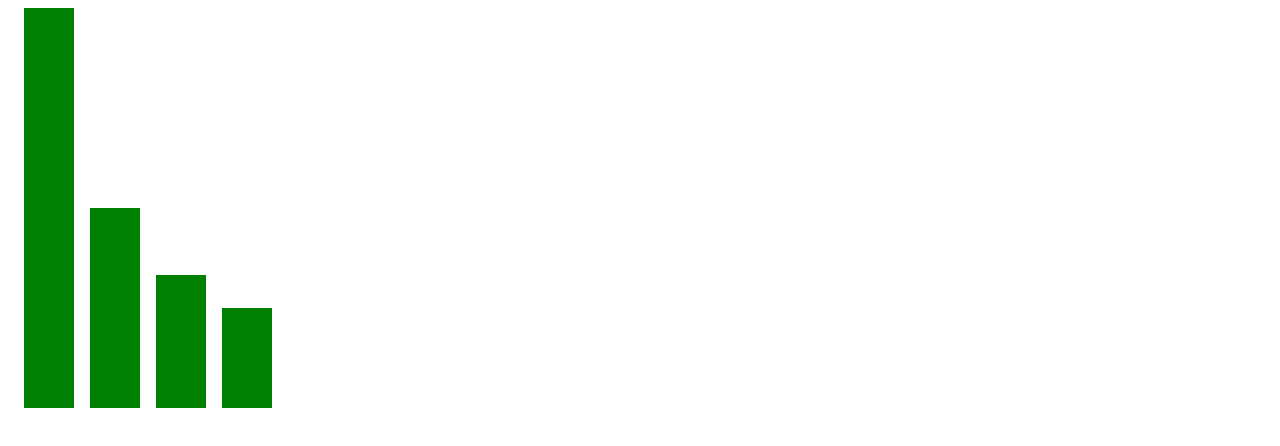
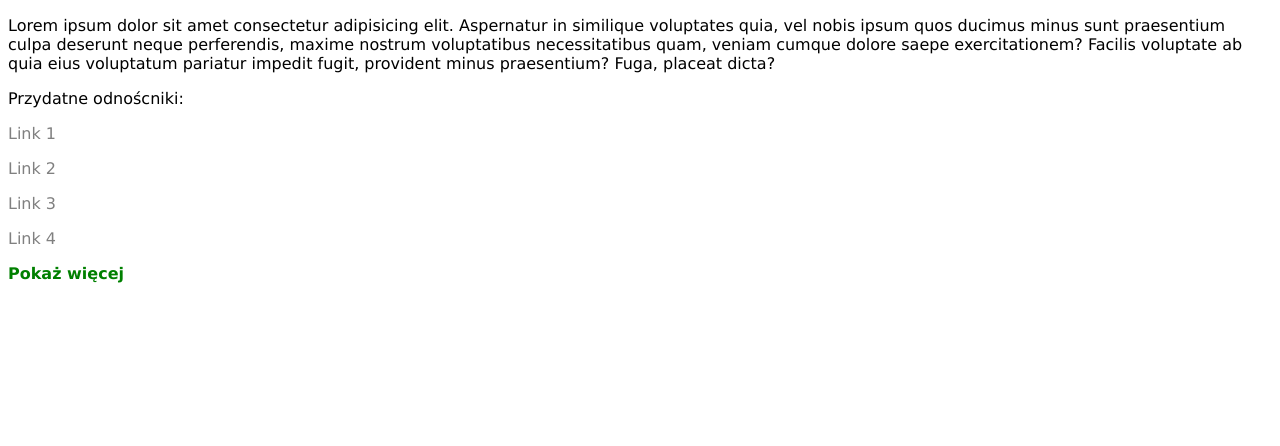
Before and after one commit to kbloski/scss_kurs, a Vue app in the folder vue-project/: page / in a window 1280 px wide. Shown: the top 446 px of the page. Built offline with nearby package versions, Linux system fonts and the light colour scheme.

Commit message:
Zagnieżdzanie pseudoklas

```diff
--- a/vue-project/src/components/sass/index.vue
+++ b/vue-project/src/components/sass/index.vue
@@ -5,7 +5,8 @@
     <!-- <l4_domieszki></l4_domieszki> -->
     <!-- <l5_zagniezdzanie></l5_zagniezdzanie> -->
     <!-- <l6_domieszki-zparametrami></l6_domieszki-zparametrami> -->
-    <l7_funkcje></l7_funkcje>
+    <!-- <l7_funkcje></l7_funkcje> -->
+    <l8_zagniezdzanie_pseudoklas></l8_zagniezdzanie_pseudoklas>
 </template>
 
 <script>
@@ -16,6 +17,7 @@ import l4_domieszki from './l4_domieszki.vue';
 import l5_zagniezdzanie from './l5_zagniezdzanie.vue';
 import L6_domieszkiZparametrami from './l6_domieszkiZparametrami.vue';
 import l7_funkcje from './l7_funkcje.vue';
+import l8_zagniezdzanie_pseudoklas from './l8_zagniezdzanie_pseudoklas.vue';
 
 export default {
     components: {
@@ -25,7 +27,8 @@ export default {
         l4_domieszki,
         l5_zagniezdzanie,
         L6_domieszkiZparametrami,
-        l7_funkcje
+        l7_funkcje,
+        l8_zagniezdzanie_pseudoklas
     }
 }
 </script>
--- a/vue-project/src/components/sass/l7_funkcje.vue
+++ b/vue-project/src/components/sass/l7_funkcje.vue
@@ -1,5 +1,4 @@
 <template>
-    <!-- <div>Funkcje</div> -->
     <div id="p1"></div>
     <div id="p2"></div>
     <div id="p3"></div>
--- /dev/null
+++ b/vue-project/src/components/sass/l8_zagniezdzanie_pseudoklas.vue
@@ -0,0 +1,81 @@
+<template>
+    <section>
+        <p>Lorem ipsum dolor sit amet consectetur adipisicing elit. Aspernatur in similique voluptates quia, vel nobis ipsum quos ducimus minus sunt praesentium culpa deserunt neque perferendis, maxime nostrum voluptatibus necessitatibus quam, veniam cumque dolore saepe exercitationem? Facilis voluptate ab quia eius voluptatum pariatur impedit fugit, provident minus praesentium? Fuga, placeat dicta?</p>
+
+        <div class="hyperlinks">
+            <p>Przydatne odnoścniki:</p>
+            <p><a href="#" id="hyp1"></a></p>
+            <p><a href="#" id="hyp2"></a></p>
+            <p><a href="#" id="hyp3"></a></p>
+            <p><a href="#" id="hyp4"></a></p>
+            <p><a href="#" id="hyp5"></a></p>
+        </div>
+        <a class="more" href="#"></a>
+    </section>
+</template>
+
+<style lang="scss" scoped>
+
+@function createHyperlinkContent($nr){
+    @return 'Link #{$nr}'
+}
+
+$hyp-more: 'Pokaż więcej';
+
+#hyp1 {
+    &::after {
+        content: createHyperlinkContent(1);
+    }
+}
+#hyp2 {
+    &::after {
+        content: createHyperlinkContent(2);
+    }
+}
+#hyp3 {
+    &::after {
+        content: createHyperlinkContent(3);
+    }
+}
+#hyp4 {
+    &::after {
+        content: createHyperlinkContent(4);
+    }
+}
+
+.more {
+    &::after{
+        content: $hyp-more;
+    }
+}
+
+section {
+    font-family: Verdana, Geneva, Tahoma, sans-serif;
+
+    .hyperlinks {
+        p {
+            a{
+                color: gray;
+                text-decoration: none;
+                font-weight: normal;
+
+                &:hover {
+                    color: aqua
+                }
+            }
+        }
+    }
+
+    a {
+        color: green;
+        text-decoration: none;
+        font-weight: bold;
+
+        &:hover {
+            color: #00a000;
+        }
+    }
+}
+
+
+</style>
```
